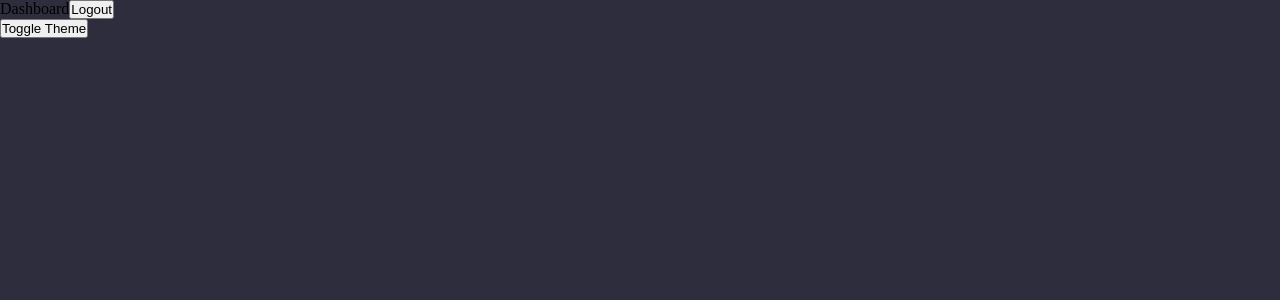
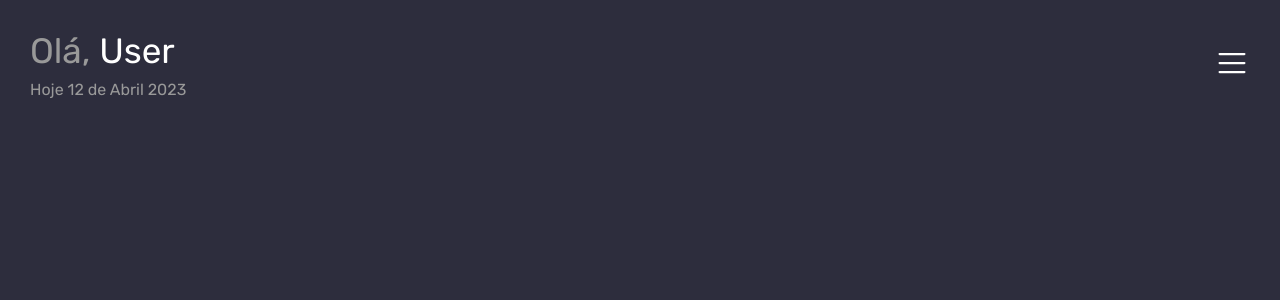
Before and after one commit to dev-rafaelmachado/Goody, a React (Create React App) app in the folder app/: page /dashboard in a window 1280 px wide. Shown: the top 300 px of the page. Built offline with nearby package versions, Linux system fonts and the light colour scheme; no server answers; sample sign-in values are in the browser's storage.

Commit message:
Make a deisgn Header

```diff
--- a/app/package.json
+++ b/app/package.json
@@ -3,11 +3,14 @@
   "version": "0.1.0",
   "private": true,
   "dependencies": {
+    "@phosphor-icons/react": "^2.0.8",
     "@testing-library/jest-dom": "^5.14.1",
     "@testing-library/react": "^13.0.0",
     "@testing-library/user-event": "^13.2.1",
+    "firebase": "^9.20.0",
     "react": "^18.2.0",
     "react-dom": "^18.2.0",
+    "react-router-dom": "^6.10.0",
     "react-scripts": "5.0.1",
     "web-vitals": "^2.1.0",
     "yarn": "^1.22.19"
--- /dev/null
+++ b/app/src/components/Hallo.js
@@ -0,0 +1,42 @@
+import { useContext } from "react";
+import { AuthContext } from "../contexts/AuthContext";
+
+import Style from "../css/components/hallo.module.css";
+
+const Hallo = () => {
+  const { currentUser } = useContext(AuthContext);
+  const dataAtual = new Date();
+  const nomesMeses = [
+    "Janeiro",
+    "Fevereiro",
+    "Março",
+    "Abril",
+    "Maio",
+    "Junho",
+    "Julho",
+    "Agosto",
+    "Setembro",
+    "Outubro",
+    "Novembro",
+    "Dezembro",
+  ];
+
+  const dia = dataAtual.getDate();
+  const mes = nomesMeses[dataAtual.getMonth()];
+  const ano = dataAtual.getFullYear();
+  const name =
+    currentUser["email"].split("@")[0].charAt(0).toUpperCase() +
+    currentUser["email"].split("@")[0].slice(1);
+  return (
+    <div className={Style.hallo}>
+      <h1>
+        Olá, <span className={Style.name}>{name}</span>
+      </h1>
+      <p>
+        Hoje {dia} de {mes} {ano}
+      </p>
+    </div>
+  );
+};
+
+export default Hallo;
--- /dev/null
+++ b/app/src/components/Menu.js
@@ -0,0 +1,29 @@
+import Style from "../css/components/menu.module.css";
+
+import { useState } from "react";
+import { List, SignOut } from "@phosphor-icons/react";
+import SetTheme from "../components/SetTheme";
+
+const Menu = ({logout}) => {
+  const [isMenuOpen, setIsMenuOpen] = useState(false);
+
+  return (
+    <div className={Style.dropdown_menu}>
+      <List
+        size={36}
+        className={Style.menu}
+        onClick={() => {
+          setIsMenuOpen(!isMenuOpen);
+        }}
+      />
+      {isMenuOpen && (
+        <ul>
+          <span className={Style.toggle}><SetTheme /></span>
+          <span onClick={logout} className={Style.out}> <SignOut size={32} weight="fill" /> Logout</span>
+        </ul>
+      )}
+    </div>
+  );
+};
+
+export default Menu;
--- a/app/src/components/SetTheme.js
+++ b/app/src/components/SetTheme.js
@@ -1,9 +1,22 @@
+import Style from "../css/components/menu.module.css";
+
 import { useContext } from "react";
 import { ThemeContext } from "../contexts/ThemeContext";
+import { Moon, Sun } from "@phosphor-icons/react";
+
 
 const SetTheme = () => {
-  const { toggleTheme } = useContext(ThemeContext);
-  return <div><button onClick={toggleTheme}>Toggle Theme</button></div>;
+  const { theme, toggleTheme } = useContext(ThemeContext);
+  return (
+    <div className={Style.theme} onClick={toggleTheme}>
+      {theme === "light" ? (
+        <Moon size={32} weight="fill" />
+      ) : (
+        <Sun size={32} weight="fill" />
+      )}
+      {theme === "dark" ? "Light" : "Dark"}
+    </div>
+  );
 };
 
 export default SetTheme;
--- a/app/src/contexts/AuthContext.js
+++ b/app/src/contexts/AuthContext.js
@@ -16,7 +16,6 @@
         });
         return unsubscribe;
     }, []);
-
     if (!isAuthChecked) {
         return <div>Verificando autenticação...</div>;
     }
--- /dev/null
+++ b/app/src/css/components/hallo.module.css
@@ -0,0 +1,18 @@
+.hallo{
+    font-family: 'Rubik';
+    color: #999999;
+}
+
+.hallo h1{
+    font-weight: 400;
+    font-size: 2.2rem;
+}
+
+.name{
+    color: var(--text)
+}
+
+.hallo p{
+    margin-top: 8px;
+    font-size: 1rem;
+}
--- /dev/null
+++ b/app/src/css/components/menu.module.css
@@ -0,0 +1,50 @@
+.dropdown_menu {
+    position: relative;
+}
+
+.menu{
+    cursor: pointer;
+    color: var(--text);
+}
+
+.dropdown_menu ul {
+    width: 120px;
+    position: absolute;
+    padding: 8px;
+    top: 100%;
+    right: 0;
+    display: flex;
+    flex-direction: column;
+    gap: 10px;
+    background-color: var(--primary-color);
+    padding: 8px;
+    border-radius: 4px;
+    box-shadow: 0px 4px 4px rgba(0, 0, 0, 0.25);
+}
+
+.dropdown_menu span{
+    display: flex;
+    align-items: center;
+    gap: 10px;
+
+    font-family: "Rubik";
+    color: #fff;
+    font-size: 1rem;
+    cursor: pointer;
+    transition: 0.3s ease-in-out;
+}
+
+.out:hover{
+    color: #ff0000;
+}
+
+.toggle:hover{
+
+}
+
+.theme{
+    display: flex;
+    align-items: center;
+    justify-content: center;
+    gap: 10px;
+}
--- /dev/null
+++ b/app/src/css/pages/dashboard.module.css
@@ -0,0 +1,9 @@
+.dashboard{
+    padding: 30px;
+}
+
+.header{
+    display: flex;
+    align-items: center;
+    justify-content: space-between;
+}
--- a/app/src/hooks/useAuth.js
+++ b/app/src/hooks/useAuth.js
@@ -4,18 +4,17 @@ import { useNavigate } from "react-router-dom";
 import { getAuth, signInWithEmailAndPassword, signOut } from "firebase/auth";
 
 function useAuth() {
-  const { currentUser } = useContext(AuthContext);
+  const { currentUser, setCurrentUser } = useContext(AuthContext);
   const navigate = useNavigate();
   const auth = getAuth();
 
   const redirect = (actualPath) => {
+    console.log(actualPath)
     if (currentUser === null && actualPath !== "/login") {
       navigate("/login");
     } else if (currentUser !== null && actualPath !== "/dashboard") {
       navigate("/dashboard");
     }
-
-
   };
 
   const login = (email, password) => {
@@ -30,8 +29,11 @@ function useAuth() {
 
   const logout = () => {
     signOut(auth)
+      .then(() => {
+        navigate("/dashboard");
+      })
       .catch((error) => {
-        console.error(error)
+        console.error(error);
       });
   };
 
--- a/app/src/pages/Dashboard.js
+++ b/app/src/pages/Dashboard.js
@@ -1,18 +1,28 @@
+import Style from "../css/pages/dashboard.module.css";
+
 import { useEffect } from "react";
 import useAuth from "../hooks/useAuth";
-import SetTheme from "../components/SetTheme";
+
+import Hallo from "../components/Hallo";
+import Menu from "../components/Menu";
 
 const Dashboard = () => {
-  const {redirect, logout} = useAuth();
+  const { redirect, logout } = useAuth();
+  console.log("Carregando dashboard");
 
   useEffect(() => {
-    redirect("/dashboard")
-  });
+    console.log("Redirecionando");
+    redirect("/dashboard");
+  },[redirect,logout]);
 
-  return <div>Dashboard
-    <button onClick={logout}>Logout</button>
-    <SetTheme />
-  </div>;
+  return (
+    <div className={Style.dashboard}>
+      <header className={Style.header}>
+        <Hallo />
+        <Menu logout={logout} />
+      </header>
+    </div>
+  );
 };
 
 export default Dashboard;
--- a/app/src/pages/Login.js
+++ b/app/src/pages/Login.js
@@ -1,6 +1,6 @@
 import Style from "../css/pages/login.module.css"
 
-import { useEffect, useState } from "react";
+import { useCallback, useEffect, useState } from "react";
 import useAuth from '../hooks/useAuth';
 
 const Login = () => {
@@ -9,14 +9,16 @@ const Login = () => {
 
   const { redirect, login } = useAuth();
 
-  useEffect(() => {
-    redirect("/login")
-  });
-
   const handleLogin = (event) => {
     event.preventDefault();
     login(email,password)
   };
+
+  const memoizedRedirect = useCallback(redirect, []);
+
+  useEffect(() => {
+    memoizedRedirect("/login");
+  },[memoizedRedirect]);
 
   return (
     <div className={Style.main}>
--- a/package.json
+++ /dev/null
@@ -1,6 +0,0 @@
-{
-  "dependencies": {
-    "firebase": "^9.20.0",
-    "react-router-dom": "^6.10.0"
-  }
-}
```
Also changed, not shown: 2 other files (tests, documents, lock files or other folders).
